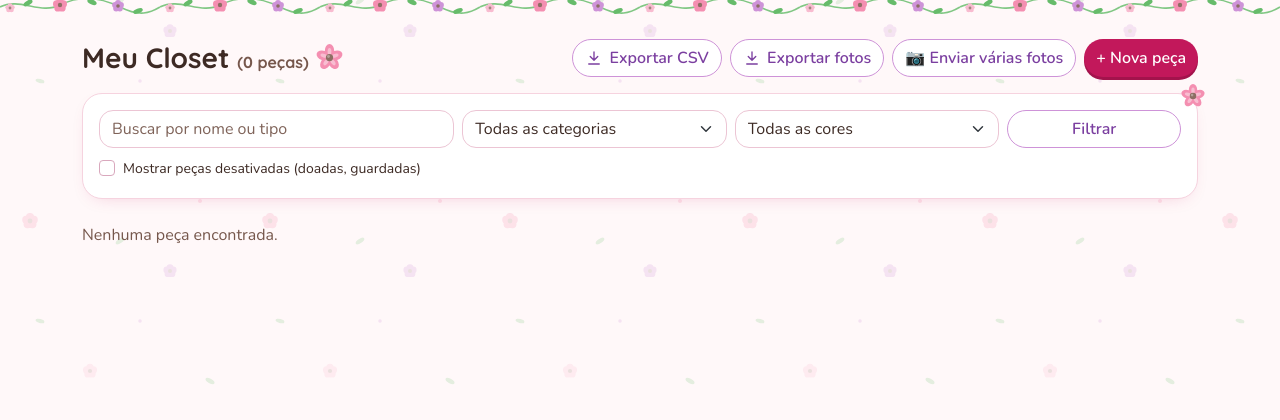
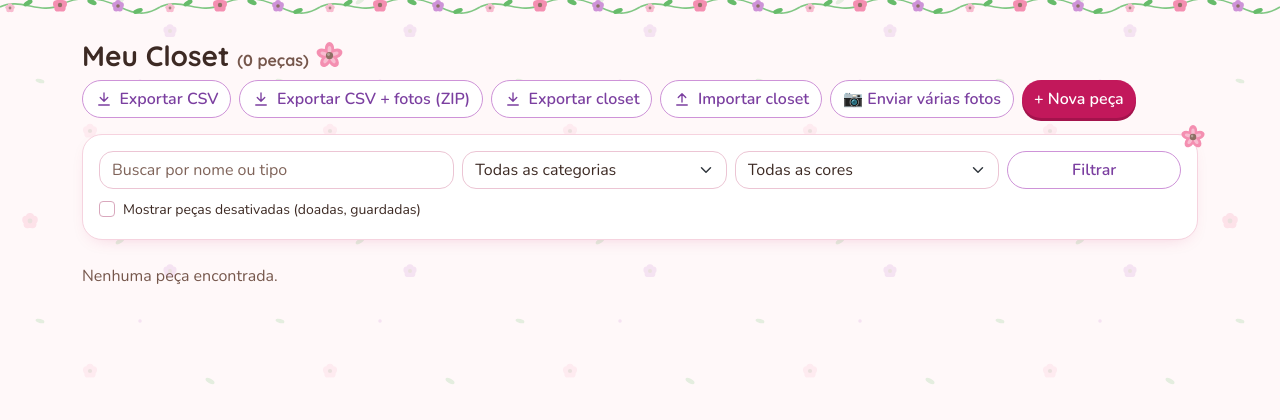
Before and after one commit to AnaVFeriatti/Vesti-, an ASP.NET Core app: page /Wardrobe in a window 1280 px wide. Shown: the part 59-479 px from the top of the page. Run offline with ASP.NET Core 8, Linux system fonts and the light colour scheme; data that the repository does not hold is empty; some libraries are stand-ins or nearby versions.

Commit message:
CSV com coluna de foto e ZIP com CSV + fotos

```diff
--- a/src/MontarLooks.Web/Pages/Wardrobe/Index.cshtml
+++ b/src/MontarLooks.Web/Pages/Wardrobe/Index.cshtml
@@ -5,9 +5,11 @@
 
 <div class="d-flex flex-wrap justify-content-between align-items-center gap-2 mb-3">
     <h1 class="h3 mb-0">Meu Closet <span class="text-muted fs-6">(@Model.Items.Count peças)</span></h1>
-    <div class="d-flex gap-2">
+    <div class="d-flex flex-wrap gap-2">
         <a asp-page-handler="Csv" class="btn btn-outline-secondary"><partial name="_Icon" model="@("download")" /> Exportar CSV</a>
-        <a asp-page-handler="Photos" class="btn btn-outline-secondary"><partial name="_Icon" model="@("download")" /> Exportar fotos</a>
+        <a asp-page-handler="Photos" class="btn btn-outline-secondary"><partial name="_Icon" model="@("download")" /> Exportar CSV + fotos (ZIP)</a>
+        <a asp-page="Backup" asp-page-handler="Export" class="btn btn-outline-secondary" title="ZIP com pecas.csv e todas as fotos, para guardar ou levar para outro computador"><partial name="_Icon" model="@("download")" /> Exportar closet</a>
+        <a asp-page="Backup" class="btn btn-outline-secondary" title="Trazer de volta um closet exportado"><partial name="_Icon" model="@("upload")" /> Importar closet</a>
         <a asp-page="Bulk" class="btn btn-outline-secondary">📷 Enviar várias fotos</a>
         <a asp-page="Edit" class="btn btn-accent">+ Nova peça</a>
     </div>
--- a/src/MontarLooks.Web/Pages/Wardrobe/Index.cshtml.cs
+++ b/src/MontarLooks.Web/Pages/Wardrobe/Index.cshtml.cs
@@ -33,57 +33,80 @@ public class IndexModel(AppDbContext db, PhotoStorage photos) : PageModel
         PendingReview = await db.ClothingItems.CountAsync(i => i.NeedsReview);
     }
 
-    /// <summary>One row per piece in the closet (active and inactive), ready for Excel / Power BI / pandas.</summary>
-    public async Task<IActionResult> OnGetCsvAsync()
+    /// <summary>One row per piece in the closet (active and inactive), ready for Excel / Power BI / pandas.
+    /// The "foto" column holds the photo's file name inside the ZIP export (fotos/&lt;nome&gt;).</summary>
+    public async Task<IActionResult> OnGetCsvAsync(CancellationToken ct)
     {
-        var items = await db.ClothingItems.AsNoTracking()
-            .OrderBy(i => i.Category).ThenBy(i => i.Name)
-            .Select(i => new { Item = i, TimesWorn = i.OutfitItems.Count })
-            .ToListAsync();
-
-        var inv = CultureInfo.InvariantCulture;
-        var sb = new StringBuilder("id,nome,categoria,tipo,cor_principal,cor_secundaria,estilo,calor,formalidade,manga,decote,comprimento,caimento,estampa,tecido,cintura,boa_para_chuva,preco,ativa,completar,vezes_usada,cadastrada_em,observacoes\n");
-        foreach (var r in items)
-        {
-            var i = r.Item;
-            sb.AppendLine(string.Join(",",
-                i.Id, Csv(i.Name), i.Category, Csv(i.SubType), Csv(i.PrimaryColor), Csv(i.SecondaryColor), i.Style,
-                i.Warmth, i.Formality, i.Sleeve, i.Neckline, i.Length, i.Fit, i.Pattern, i.Fabric, i.Rise,
-                i.RainFriendly ? "sim" : "nao", i.Price?.ToString(inv), i.IsActive ? "sim" : "nao",
-                i.NeedsReview ? "sim" : "nao", r.TimesWorn, i.CreatedAt.ToString("yyyy-MM-dd", inv), Csv(i.Notes)));
-        }
-        return File(Encoding.UTF8.GetPreamble().Concat(Encoding.UTF8.GetBytes(sb.ToString())).ToArray(),
-            "text/csv", $"guarda-roupa-{DateTime.Now:yyyyMMdd}.csv");
+        var (csv, _) = await BuildExportAsync(ct);
+        return File(csv, "text/csv", $"guarda-roupa-{DateTime.Now:yyyyMMdd}.csv");
     }
 
-    /// <summary>ZIP with the photo of every piece that has one (active and inactive), named by id:
-    /// "0012-camiseta-branca.jpg". Only photos saved by the app; pieces without a photo file are left out.</summary>
+    /// <summary>ZIP with guarda-roupa.csv at the root and the photo of every piece that has one under fotos/,
+    /// named by id: "fotos/0012-camiseta-branca.jpg" (same name as the CSV's "foto" column).</summary>
     public async Task<IActionResult> OnGetPhotosAsync(CancellationToken ct)
     {
-        var items = await db.ClothingItems.AsNoTracking()
-            .Where(i => i.PhotoFileName != null && i.PhotoFileName != "")
-            .OrderBy(i => i.Id)
-            .Select(i => new { i.Id, i.Name, i.PhotoFileName })
-            .ToListAsync(ct);
+        var (csv, photoFiles) = await BuildExportAsync(ct);
 
         using var buffer = new MemoryStream();
         using (var zip = new ZipArchive(buffer, ZipArchiveMode.Create, leaveOpen: true))
         {
-            foreach (var i in items)
+            var csvEntry = zip.CreateEntry("guarda-roupa.csv", CompressionLevel.Optimal);
+            await using (var dst = csvEntry.Open()) await dst.WriteAsync(csv, ct);
+
+            foreach (var (entryName, path) in photoFiles)
             {
-                var path = Path.Combine(photos.RootPath, Path.GetFileName(i.PhotoFileName!));
-                if (!System.IO.File.Exists(path)) continue;
-                var ext = Path.GetExtension(path).ToLowerInvariant();
-                var slug = Slug(i.Name);
-                var entryName = $"{i.Id:D4}{(slug.Length > 0 ? "-" + slug : "")}{ext}";
-                var entry = zip.CreateEntry(entryName, CompressionLevel.NoCompression); // photos are already compressed
+                var entry = zip.CreateEntry("fotos/" + entryName, CompressionLevel.NoCompression); // photos are already compressed
                 entry.LastWriteTime = System.IO.File.GetLastWriteTime(path);
                 await using var src = System.IO.File.OpenRead(path);
                 await using var dst = entry.Open();
                 await src.CopyToAsync(dst, ct);
             }
         }
-        return File(buffer.ToArray(), "application/zip", $"fotos-closet-{DateTime.Now:yyyyMMdd}.zip");
+        return File(buffer.ToArray(), "application/zip", $"closet-{DateTime.Now:yyyyMMdd}.zip");
+    }
+
+    internal const string CsvHeader = "id,nome,categoria,tipo,cor_principal,cor_secundaria,estilo,calor,formalidade,manga,decote,comprimento,caimento,estampa,tecido,cintura,boa_para_chuva,preco,ativa,completar,vezes_usada,cadastrada_em,observacoes,foto";
+
+    /// <summary>CSV bytes (UTF-8 with BOM) plus the photo files that exist on disk, keyed by their export name.</summary>
+    private async Task<(byte[] Csv, List<(string EntryName, string Path)> Photos)> BuildExportAsync(CancellationToken ct)
+    {
+        var items = await db.ClothingItems.AsNoTracking()
+            .OrderBy(i => i.Category).ThenBy(i => i.Name)
+            .Select(i => new { Item = i, TimesWorn = i.OutfitItems.Count })
+            .ToListAsync(ct);
+
+        var inv = CultureInfo.InvariantCulture;
+        var photoFiles = new List<(string, string)>();
+        var sb = new StringBuilder(CsvHeader).Append('\n');
+        foreach (var r in items)
+        {
+            var i = r.Item;
+            var foto = "";
+            if (!string.IsNullOrEmpty(i.PhotoFileName))
+            {
+                var path = Path.Combine(photos.RootPath, Path.GetFileName(i.PhotoFileName));
+                if (System.IO.File.Exists(path))
+                {
+                    foto = PhotoEntryName(i.Id, i.Name, path);
+                    photoFiles.Add((foto, path));
+                }
+            }
+            sb.AppendLine(string.Join(",",
+                i.Id, Csv(i.Name), i.Category, Csv(i.SubType), Csv(i.PrimaryColor), Csv(i.SecondaryColor), i.Style,
+                i.Warmth, i.Formality, i.Sleeve, i.Neckline, i.Length, i.Fit, i.Pattern, i.Fabric, i.Rise,
+                i.RainFriendly ? "sim" : "nao", i.Price?.ToString(inv), i.IsActive ? "sim" : "nao",
+                i.NeedsReview ? "sim" : "nao", r.TimesWorn, i.CreatedAt.ToString("yyyy-MM-dd", inv), Csv(i.Notes), Csv(foto)));
+        }
+        photoFiles.Sort((a, b) => string.CompareOrdinal(a.Item1, b.Item1));
+        var csv = Encoding.UTF8.GetPreamble().Concat(Encoding.UTF8.GetBytes(sb.ToString())).ToArray();
+        return (csv, photoFiles);
+    }
+
+    /// <summary>(12, "Camiseta Branca", ".../abc.JPG") → "0012-camiseta-branca.jpg".</summary>
+    internal static string PhotoEntryName(int id, string? name, string path)
+    {
+        var slug = Slug(name);
+        return $"{id:D4}{(slug.Length > 0 ? "-" + slug : "")}{Path.GetExtension(path).ToLowerInvariant()}";
     }
 
     /// <summary>"Camiseta Básica Branca" → "camiseta-basica-branca" (no accents, safe on any OS).</summary>
```
